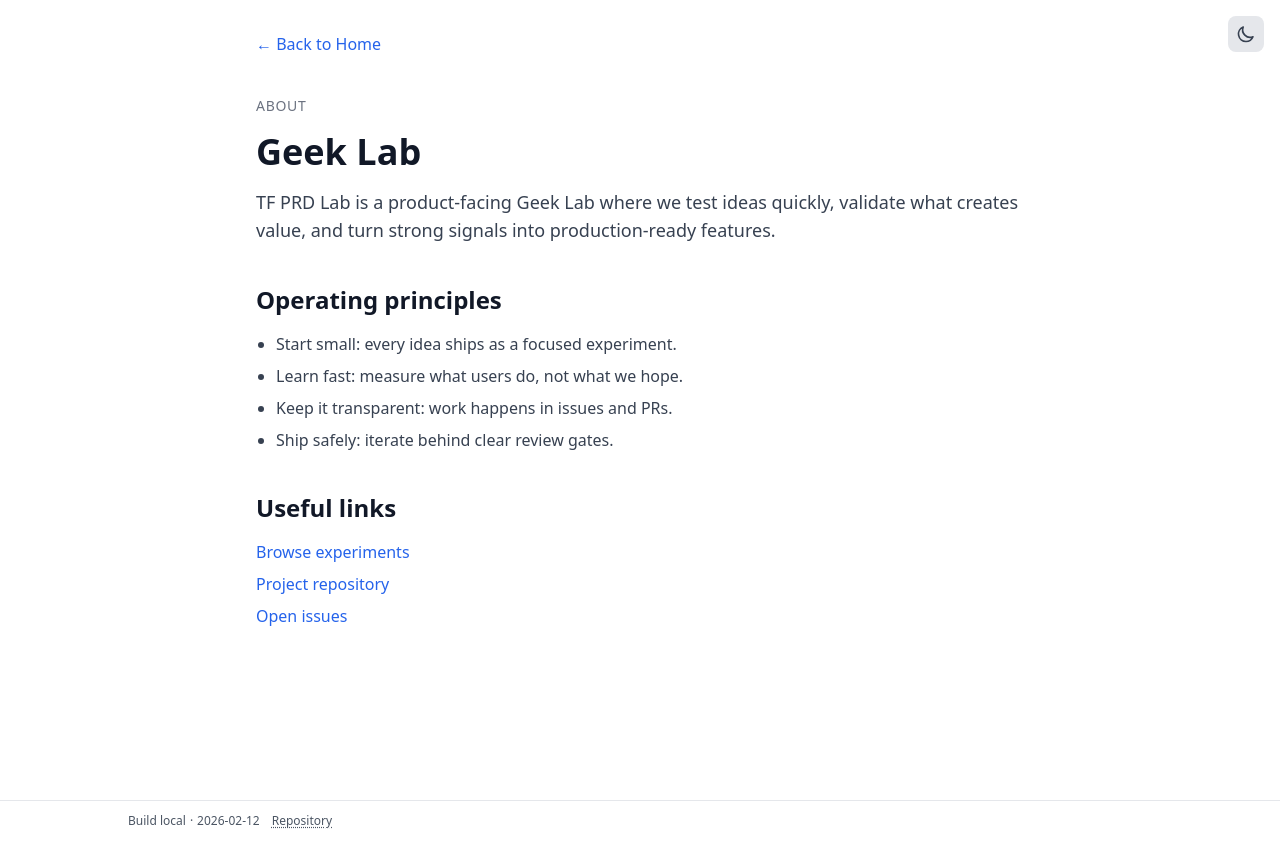
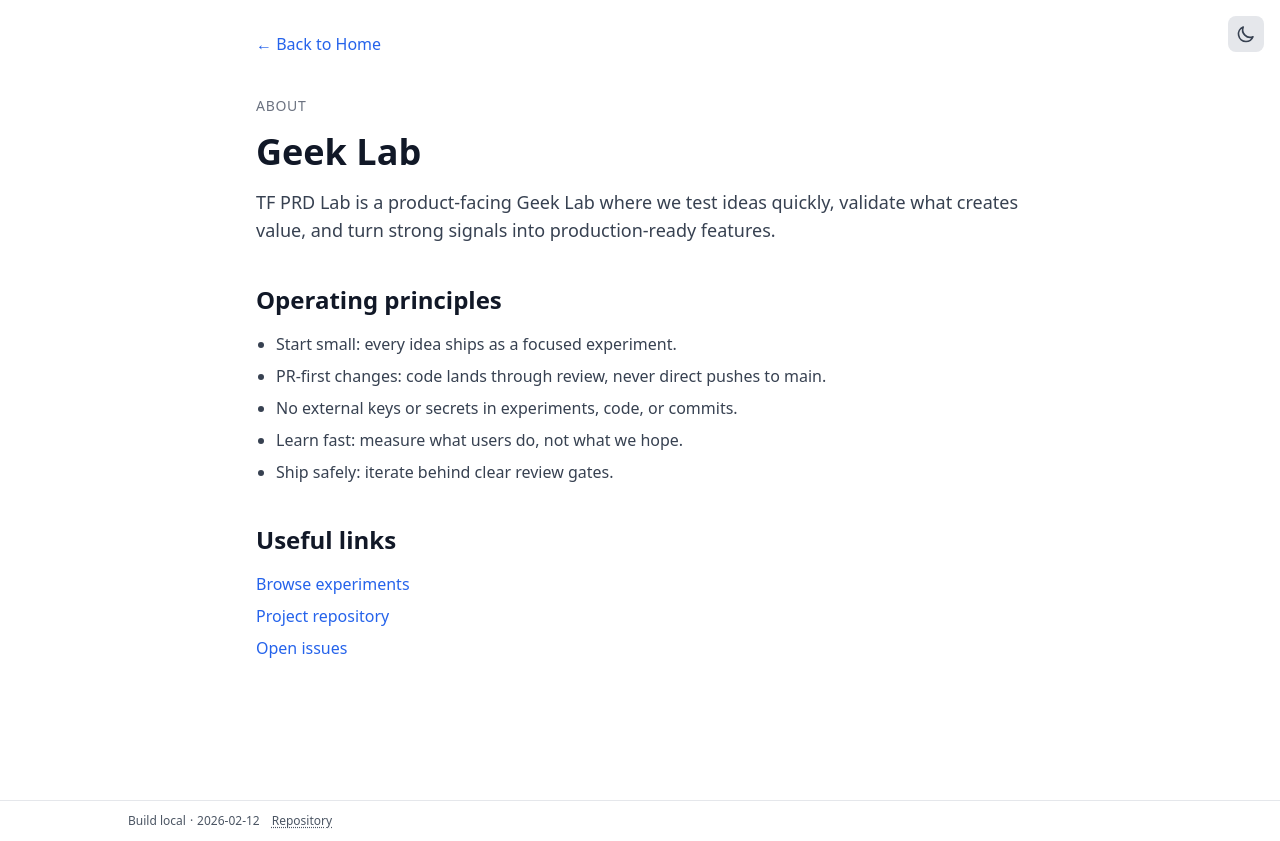
Before and after one commit to higgs-jung/tf-prd-lab, a Next.js app: page /about in a window 1280 px wide. Built offline with nearby package versions, Linux system fonts and the light colour scheme.

Commit message:
feat: enrich /about page principles and add README entry link

```diff
--- a/app/about/page.tsx
+++ b/app/about/page.tsx
@@ -2,8 +2,9 @@ import Link from "next/link";
 
 const principles = [
   "Start small: every idea ships as a focused experiment.",
+  "PR-first changes: code lands through review, never direct pushes to main.",
+  "No external keys or secrets in experiments, code, or commits.",
   "Learn fast: measure what users do, not what we hope.",
-  "Keep it transparent: work happens in issues and PRs.",
   "Ship safely: iterate behind clear review gates.",
 ];
 
```
Also changed, not shown: 1 other file (tests, documents, lock files or other folders).
